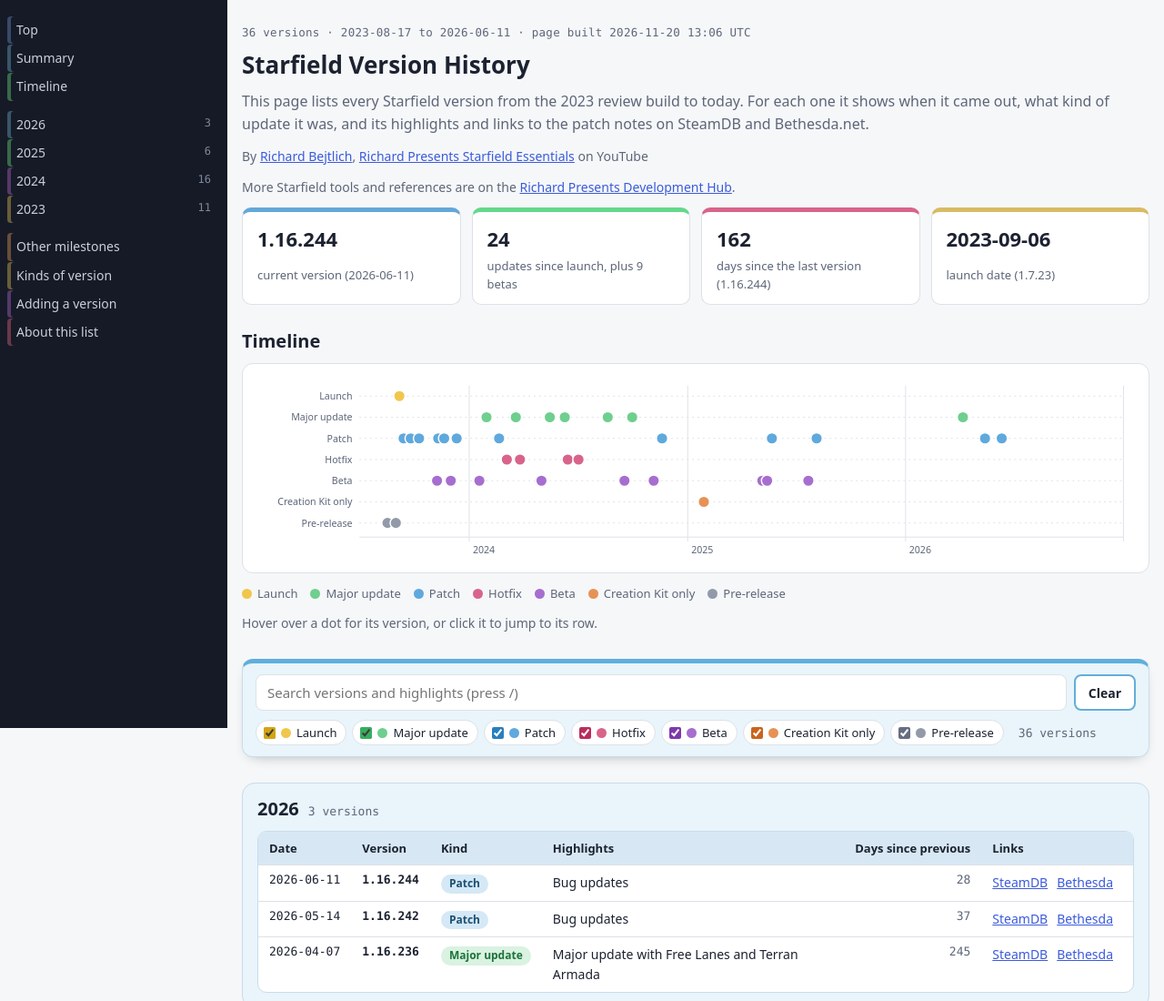
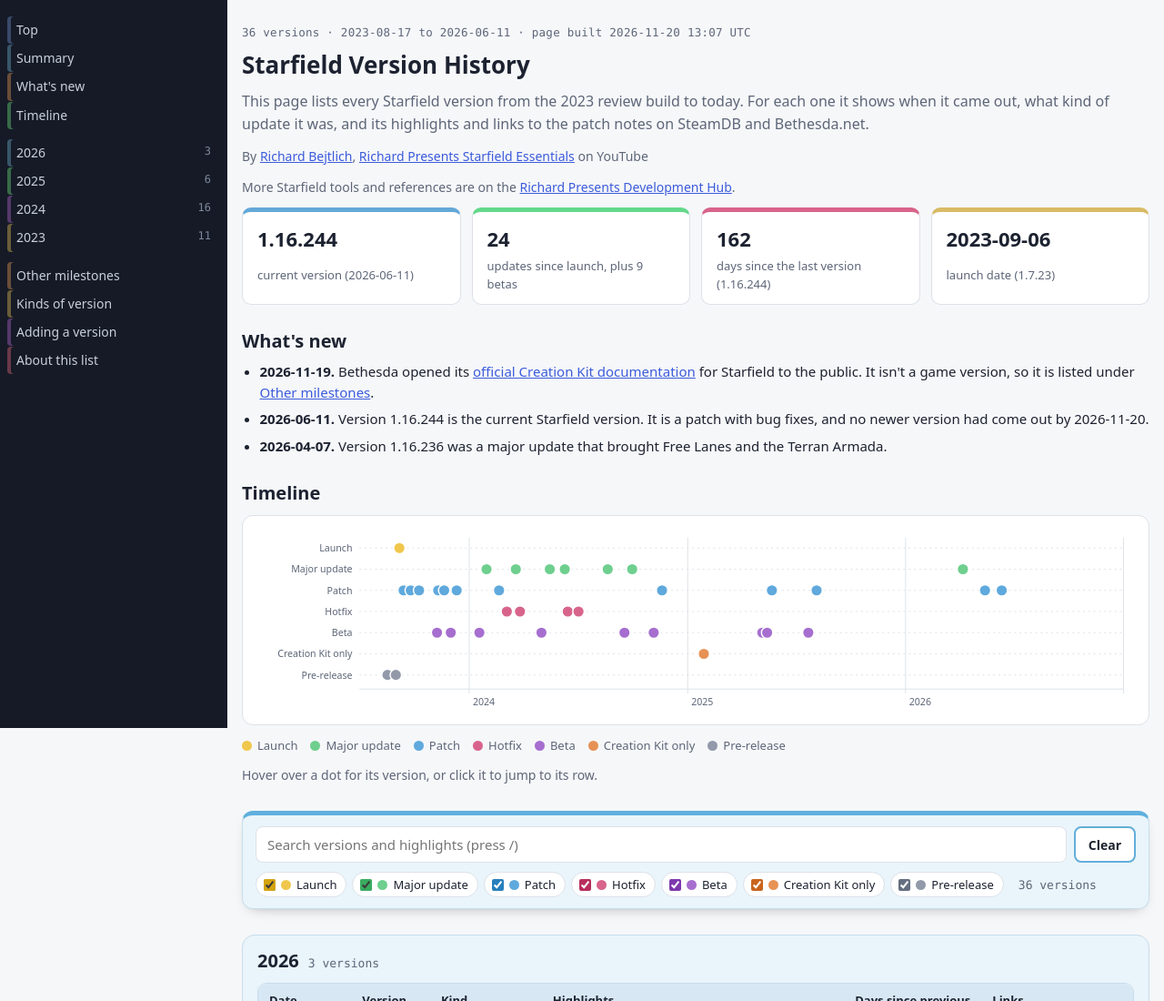
Before and after one commit to taosecurity/starfield-version-history, a plain HTML site: page index.html in a window 1280 px wide. Shown: the top 1100 px of the page at 91% size. Drawn offline with Linux system fonts and the light colour scheme.

Commit message:
Rebuild version-history: build 2026-11-20 13:07 UTC
I am the developer, and Claude is the programmer.

Co-Authored-By: Claude Sonnet 5.5 <noreply@anthropic.com>

```diff
--- a/index.html
+++ b/index.html
@@ -135,6 +135,7 @@ footer { font-size: 13px; color: var(--muted); border-top: 1px solid var(--line)
   <ul>
     <li><a href="#top">Top</a></li>
     <li><a href="#stats" style="--h:205">Summary</a></li>
+    <li><a href="#news" style="--h:25">What's new</a></li>
     <li><a href="#timeline-sec" style="--h:140">Timeline</a></li>
     <li class="gap" id="toc-years"></li>
     <li class="gap"><a href="#milestones" style="--h:25">Other milestones</a></li>
@@ -145,7 +146,7 @@ footer { font-size: 13px; color: var(--muted); border-top: 1px solid var(--line)
 </nav>
 <main>
 <header id="top">
-  <p class="eyebrow"><span id="eyebrow-n">loading versions.csv</span> &middot; page built 2026-11-20 13:06 UTC</p>
+  <p class="eyebrow"><span id="eyebrow-n">loading versions.csv</span> &middot; page built 2026-11-20 13:07 UTC</p>
   <h1>Starfield Version History</h1>
   <p class="lede">This page lists every Starfield version from the 2023 review build to today. For each one it shows when it came out, what kind of update it was, and its highlights and links to the patch notes on SteamDB and Bethesda.net.</p>
   <p class="byline">By <a href="https://github.com/taosecurity" target="_blank" rel="noopener">Richard Bejtlich</a>, <a href="https://www.youtube.com/@RichardBejtlich" target="_blank" rel="noopener">Richard Presents Starfield Essentials</a> on YouTube</p>
@@ -153,6 +154,14 @@ footer { font-size: 13px; color: var(--muted); border-top: 1px solid var(--line)
   <div class="errors" id="errors" hidden><strong>Some lines of versions.csv could not be shown:</strong><ul></ul></div>
   <div class="stats" id="stats"></div>
 </header>
+<section id="news" class="about">
+  <h2>What's new</h2>
+  <ul>
+    <li><strong>2026-11-19.</strong> Bethesda opened its <a href="https://starfield.creationkit.bethesda.net/Main_Page" target="_blank" rel="noopener">official Creation Kit documentation</a> for Starfield to the public. It isn't a game version, so it is listed under <a href="#milestones">Other milestones</a>.</li>
+    <li><strong>2026-06-11.</strong> Version 1.16.244 is the current Starfield version. It is a patch with bug fixes, and no newer version had come out by 2026-11-20.</li>
+    <li><strong>2026-04-07.</strong> Version 1.16.236 was a major update that brought Free Lanes and the Terran Armada.</li>
+  </ul>
+</section>
 <section id="timeline-sec">
   <h2>Timeline</h2>
   <div class="panel"><div id="timeline"></div></div>
```
